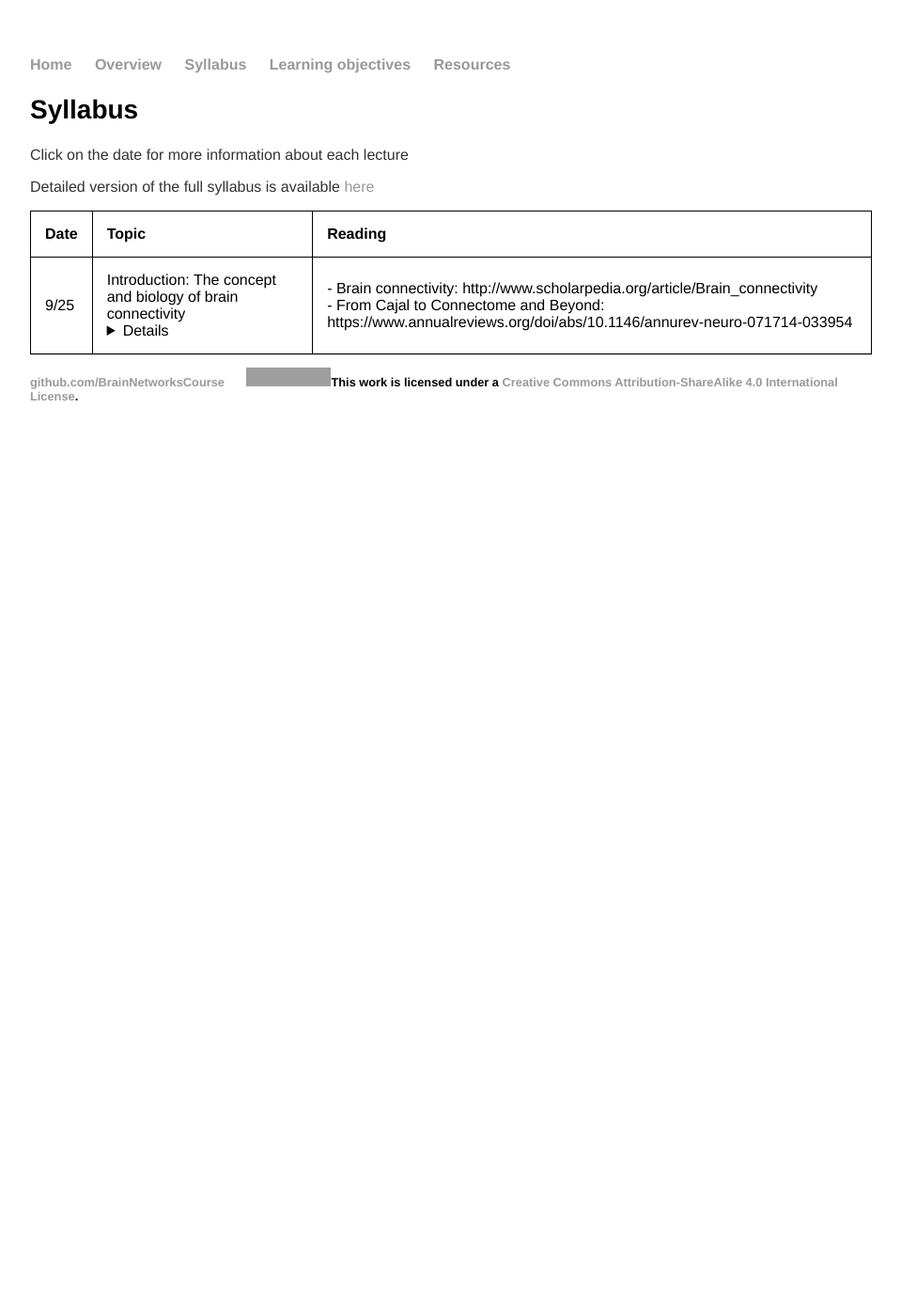
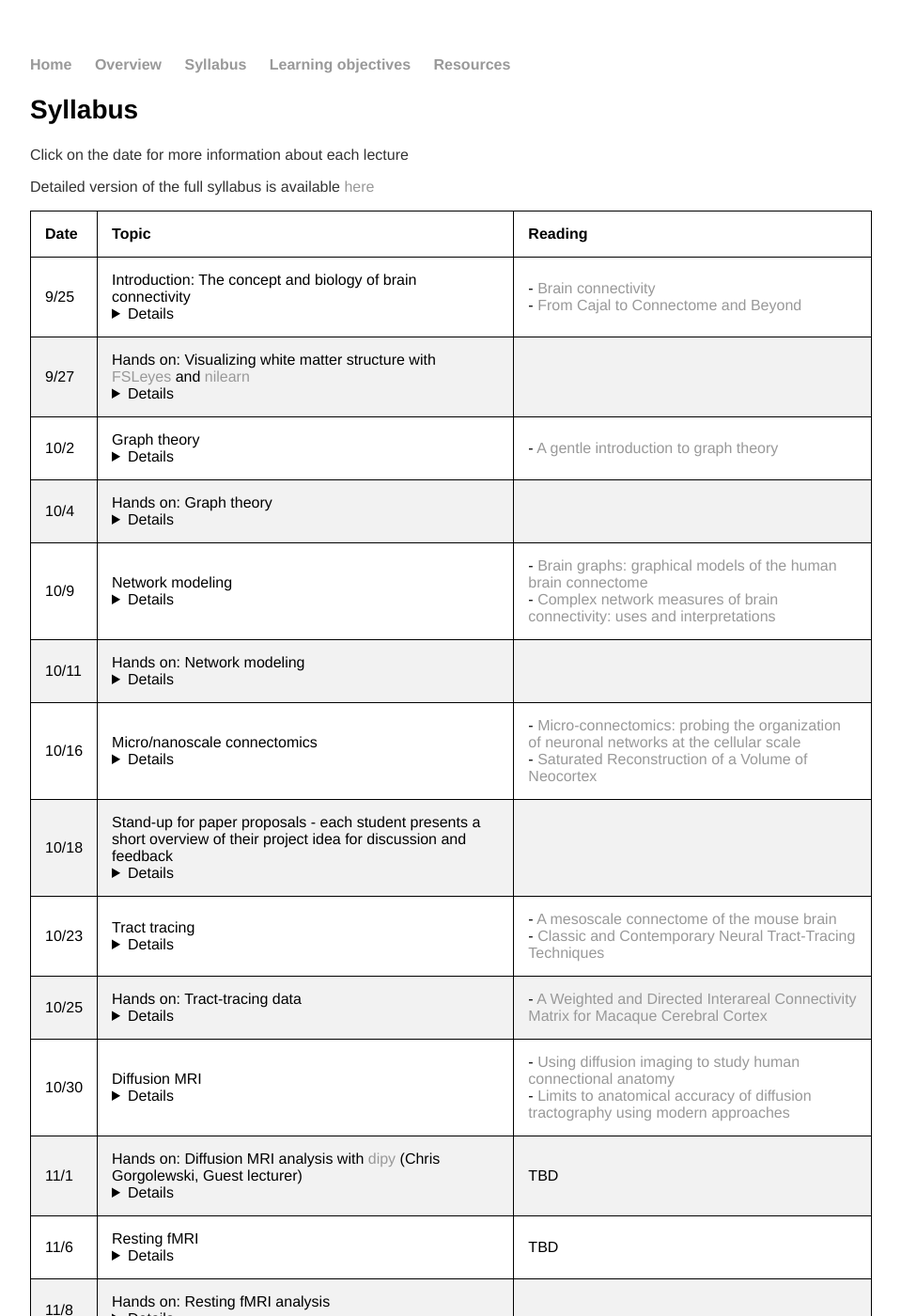
Before and after one commit to BrainNetworksCourse/BrainNetworksCourse.github.io, a Jekyll site: the page built from syllabus/index.md, in a window 1280 px wide and 1400 px high. Shown: the whole window at 94% size, without its empty margins (160-1119 px from the left). Built offline with Jekyll 4.4.1, drawn with Linux system fonts in a browser that asks for light colours; our own code applies the rules of GitHub Pages for plain Markdown files; some of the changed text lies outside the part shown; grey boxes are pictures that could not be loaded.

Commit message:
autoupdate

```diff
--- a/syllabus/index.md
+++ b/syllabus/index.md
@@ -10,4 +10,24 @@
 
 | Date|Topic|Reading|
 | ---|---|---|
-| 9/25|Introduction: The concept and biology of brain connectivity<details></details>|- Brain connectivity: http://www.scholarpedia.org/article/Brain_connectivity<br>- From Cajal to Connectome and Beyond: https://www.annualreviews.org/doi/abs/10.1146/annurev-neuro-071714-033954|
+| 9/25|Introduction: The concept and biology of brain connectivity<details><br>Learning Objectives:<br><br>After this lecture, you should be able to:<br>* Describe the different ways in which the concept of "brain connectivity" can be defined<br>* Describe the structural and functional basis of brain connectivity<br><br></details>|- [Brain connectivity](http://www.scholarpedia.org/article/Brain_connectivity)<br>- [From Cajal to Connectome and Beyond](https://www.annualreviews.org/doi/abs/10.1146/annurev-neuro-071714-033954)|
+| 9/27|Hands on: Visualizing white matter structure with [FSLeyes](https://fsl.fmrib.ox.ac.uk/fsl/fslwiki/FSLeyes) and [nilearn](https://nilearn.github.io/index.html)<details><br>Learning Objectives:<br><br>After this lecture, you should be able to:<br>* Identify major white matter tracts in probabilistic atlases<br>* Load and visualize tract atlases in both FSLeyes and Python<br><br></details>||
+| 10/2|Graph theory<details><br>Learning Objectives:<br><br>After this lecture, you should be able to:<br>* Describe the basic concepts of graph theory<br><br></details>|- [A gentle introduction to graph theory](https://medium.com/basecs/a-gentle-introduction-to-graph-theory-77969829ead8) |
+| 10/4|Hands on: Graph theory<details><br>Learning Objectives:<br><br>After this lecture, you should be able to:<br>* Use NetworkX to create and analyze graph data<br><br></details>||
+| 10/9|Network modeling<details><br>Learning Objectives:<br><br>After this lecture, you should be able to:<br>* Describe the concepts of integration and segregation<br>* Describe the concept of modularity<br>* Describe the concept of community detection and the different approaches<br><br></details>|- [Brain graphs: graphical models of the human brain connectome](https://www.ncbi.nlm.nih.gov/pubmed/21128784)<br>- [Complex network measures of brain connectivity: uses and interpretations](https://www.ncbi.nlm.nih.gov/pubmed/19819337)<br>|
+| 10/11|Hands on: Network modeling<details></details>||
+| 10/16|Micro/nanoscale connectomics<details></details>|- [Micro-connectomics: probing the organization of neuronal networks at the cellular scale](https://www.nature.com/articles/nrn.2016.182)<br>- [Saturated Reconstruction of a Volume of Neocortex](https://www.sciencedirect.com/science/article/pii/S0092867415008247?via%3Dihub)|
+| 10/18|Stand-up for paper proposals - each student presents a short overview of their project idea for discussion and feedback<details></details>||
+| 10/23|Tract tracing<details></details>|- [A mesoscale connectome of the mouse brain](https://www.ncbi.nlm.nih.gov/pmc/articles/pmid/24695228/)<br>- [Classic and Contemporary Neural Tract-Tracing Techniques](https://www.sciencedirect.com/science/article/pii/B9780123964601000172)|
+| 10/25|Hands on: Tract-tracing data<details></details>|- [A Weighted and Directed Interareal Connectivity Matrix for Macaque Cerebral Cortex](https://www.ncbi.nlm.nih.gov/pmc/articles/PMC3862262/)|
+| 10/30|Diffusion MRI<details></details>|- [Using diffusion imaging to study human connectional anatomy](https://www.ncbi.nlm.nih.gov/pubmed/19400718)<br>- [Limits to anatomical accuracy of diffusion tractography using modern approaches](https://www.biorxiv.org/content/biorxiv/early/2018/08/16/392571.full.pdf)<br>|
+| 11/1|Hands on: Diffusion MRI analysis with [dipy](http://nipy.org/dipy/) (Chris Gorgolewski, Guest lecturer)<details></details>|TBD|
+| 11/6|Resting fMRI<details></details>|TBD|
+| 11/8|Hands on: Resting fMRI analysis<details></details>||
+| 11/13|Task fMRI<details></details>|- [Six problems for causal inference from fMRI](https://www.ncbi.nlm.nih.gov/pubmed/19747552)<br>- [Tools of the trade: psychophysiological interactions and functional connectivity](https://www.ncbi.nlm.nih.gov/pmc/articles/PMC3375893/)|
+| 11/15|Hands on: Network modeling with fMRI data<details></details>|- [Network modelling methods for fMRI](http://mri-q.com/uploads/3/4/5/7/34572113/smith-fmri-2011.pdf)|
+| 11/27|Large-scale brain networks<details></details>|- [The organization of the human cerebral cortex estimated by intrinsic functional connectivity](https://www.ncbi.nlm.nih.gov/pmc/articles/PMC3174820/)<br>- TBD|
+| 11/29|Hands on: Parcellation and large-scale networks<details></details>||
+| 12/4|Dynamics of brain networks<details></details>|
+| 12/6|Hands on: Simulating dynamics using the Virtual Brain<details></details>|
+| 12/10|Final meeting with project presentations, 12:15-3:15 pm <details></details>||
```
Also changed, not shown: full_syllabus/index.md (added, +86 -0 lines), objectives/index.md (added, +27 -0 lines).
